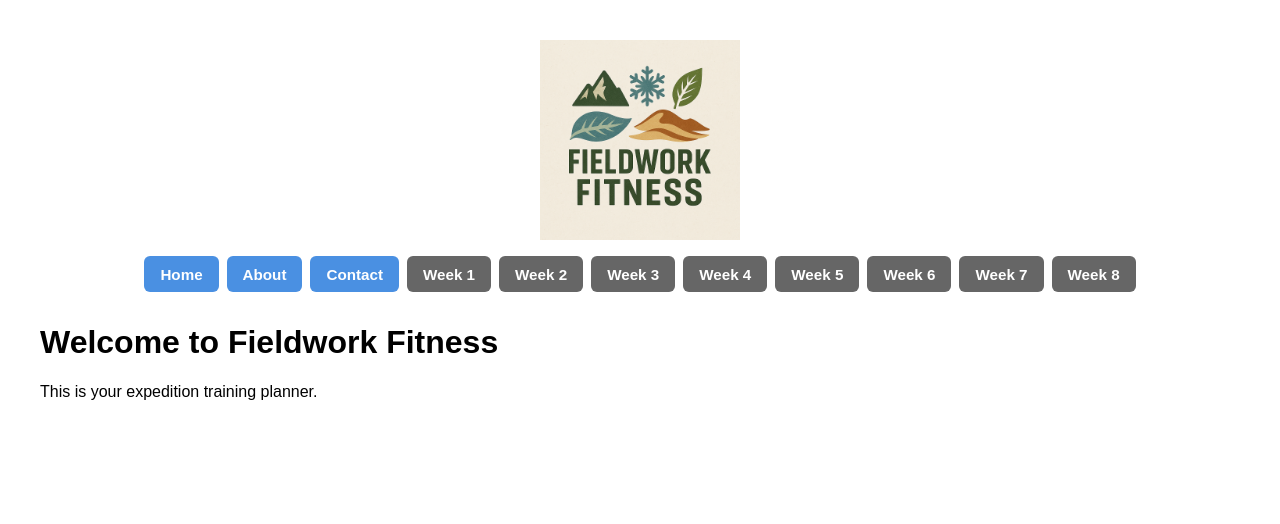
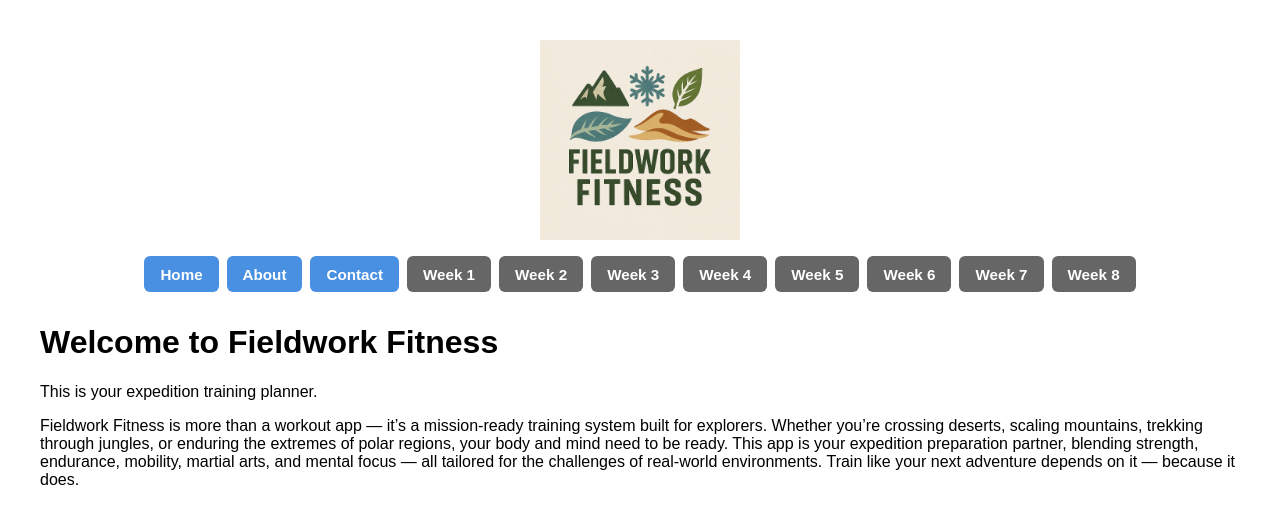
Before and after one commit to matthewmarriott/fieldwork-fitness-app, a Next.js app: page / in a window 1280 px wide. Shown: the top 524 px of the page. Built offline with nearby package versions, Linux system fonts and the light colour scheme.

Commit message:
Update index.js

```diff
--- a/pages/index.js
+++ b/pages/index.js
@@ -5,6 +5,7 @@ export default function Home() {
     <Layout>
       <h1>Welcome to Fieldwork Fitness</h1>
       <p>This is your expedition training planner.</p>
+    <p>Fieldwork Fitness is more than a workout app — it’s a mission-ready training system built for explorers. Whether you’re crossing deserts, scaling mountains, trekking through jungles, or enduring the extremes of polar regions, your body and mind need to be ready. This app is your expedition preparation partner, blending strength, endurance, mobility, martial arts, and mental focus — all tailored for the challenges of real-world environments. Train like your next adventure depends on it — because it does.</p>
     </Layout>
   );
 }
```
